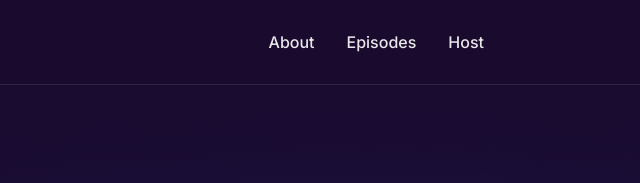
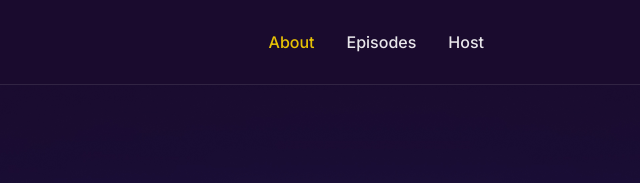
Before and after one commit to MahdiHasan51/techwave, a plain HTML site: page index.html in a window 1280 px wide. In both pictures the pointer is over the item "About". Shown: the top 183 px of the page, 269-909 px from the left. Drawn offline with Linux system fonts and the light colour scheme.

Commit message:
added hover effects on nav-items

```diff
--- a/style/style.css
+++ b/style/style.css
@@ -59,6 +59,9 @@
     list-style: none;
     font-size: 1rem;
     font-weight: 500;
+}
+.nav-item:hover{
+    color: gold;
 }
 .nav-links{
     text-decoration: none;
```
